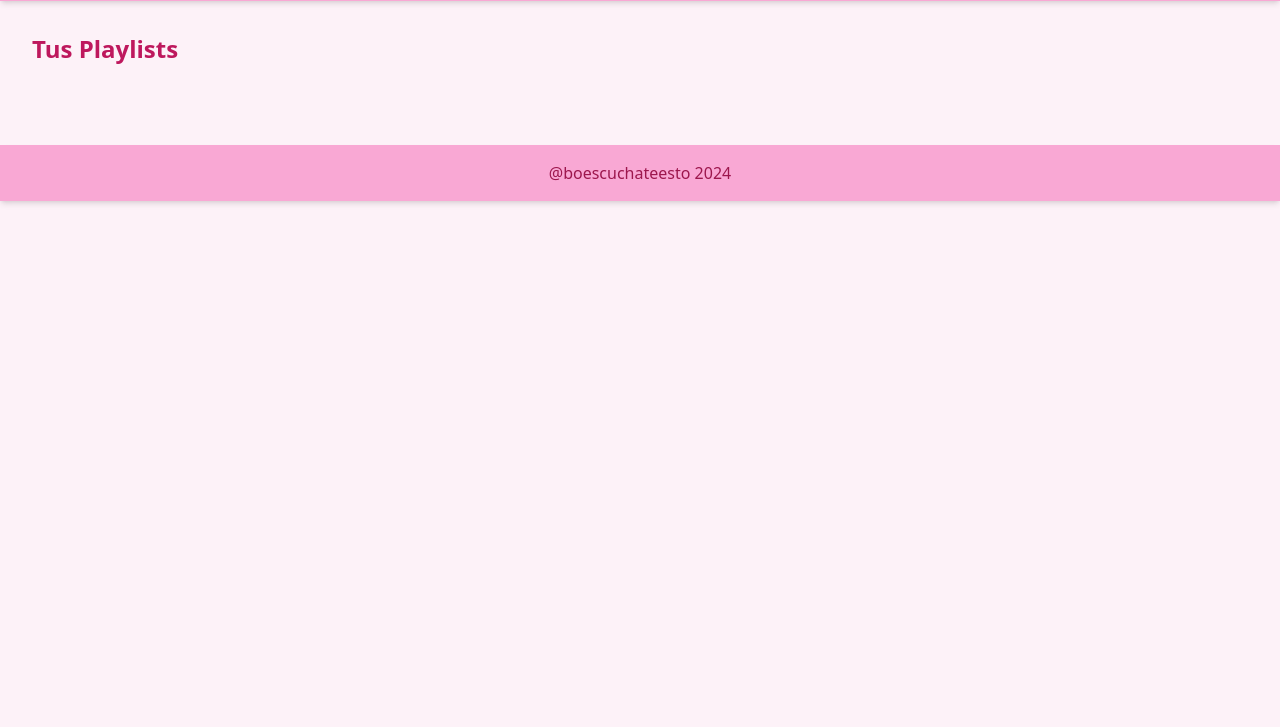
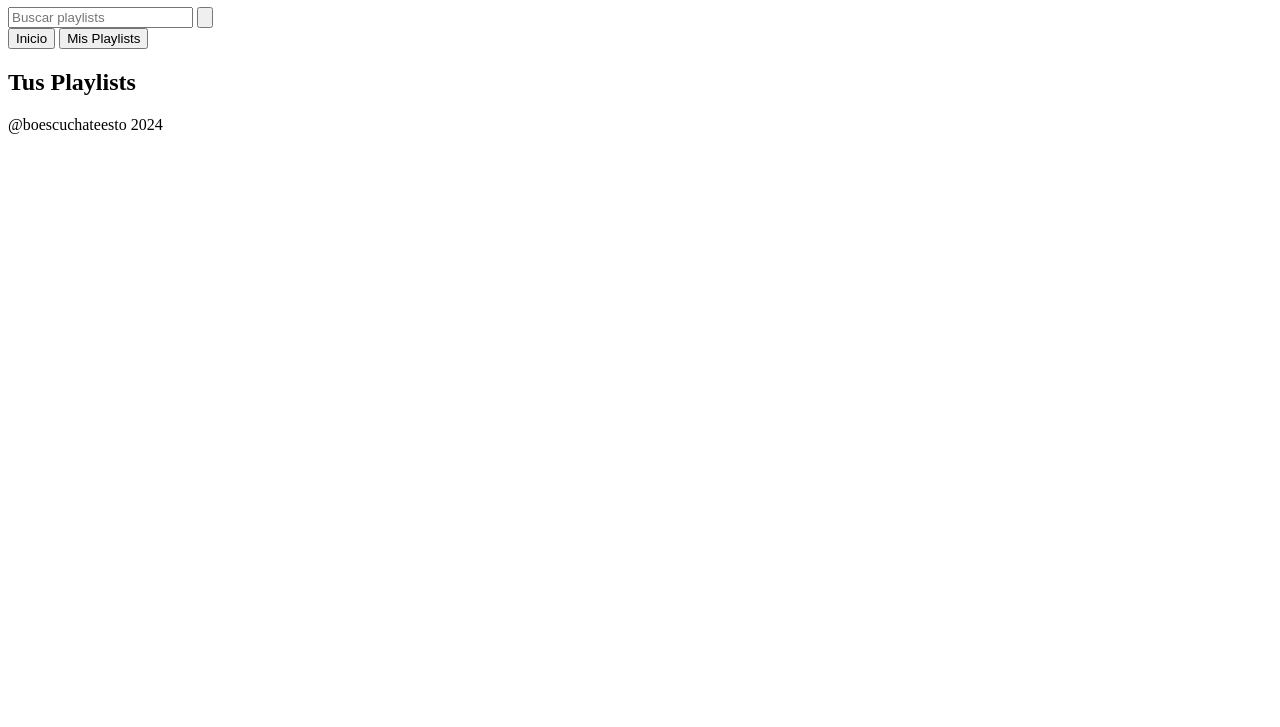
Before and after one commit to camilamartinpereira/preentrega3, a website: page pages/playlists.html in a window 1280 px wide. Shown: the part 73-800 px from the top of the page. Drawn offline with nearby package versions, Linux system fonts and the light colour scheme; some packages are replaced by stand-ins of ours; a script that the page names is missing.

Commit message:
prueballanto2

```diff
--- a/pages/playlists.html
+++ b/pages/playlists.html
@@ -4,7 +4,7 @@
     <meta charset="UTF-8">
     <meta name="viewport" content="width=device-width, initial-scale=1.0">
     <title>Mis Playlists - Bo! Escuchate Esto</title>
-    <link href="/src/output.css" rel="stylesheet">
+    <link href="../js/playlists.js" rel="stylesheet">
     <link rel="stylesheet" href="https://cdn.jsdelivr.net/npm/@sweetalert2/theme-dark/dark.css">
     <link rel="stylesheet" href="https://unpkg.com/tippy.js@6/dist/tippy.css">
 </head>
```
